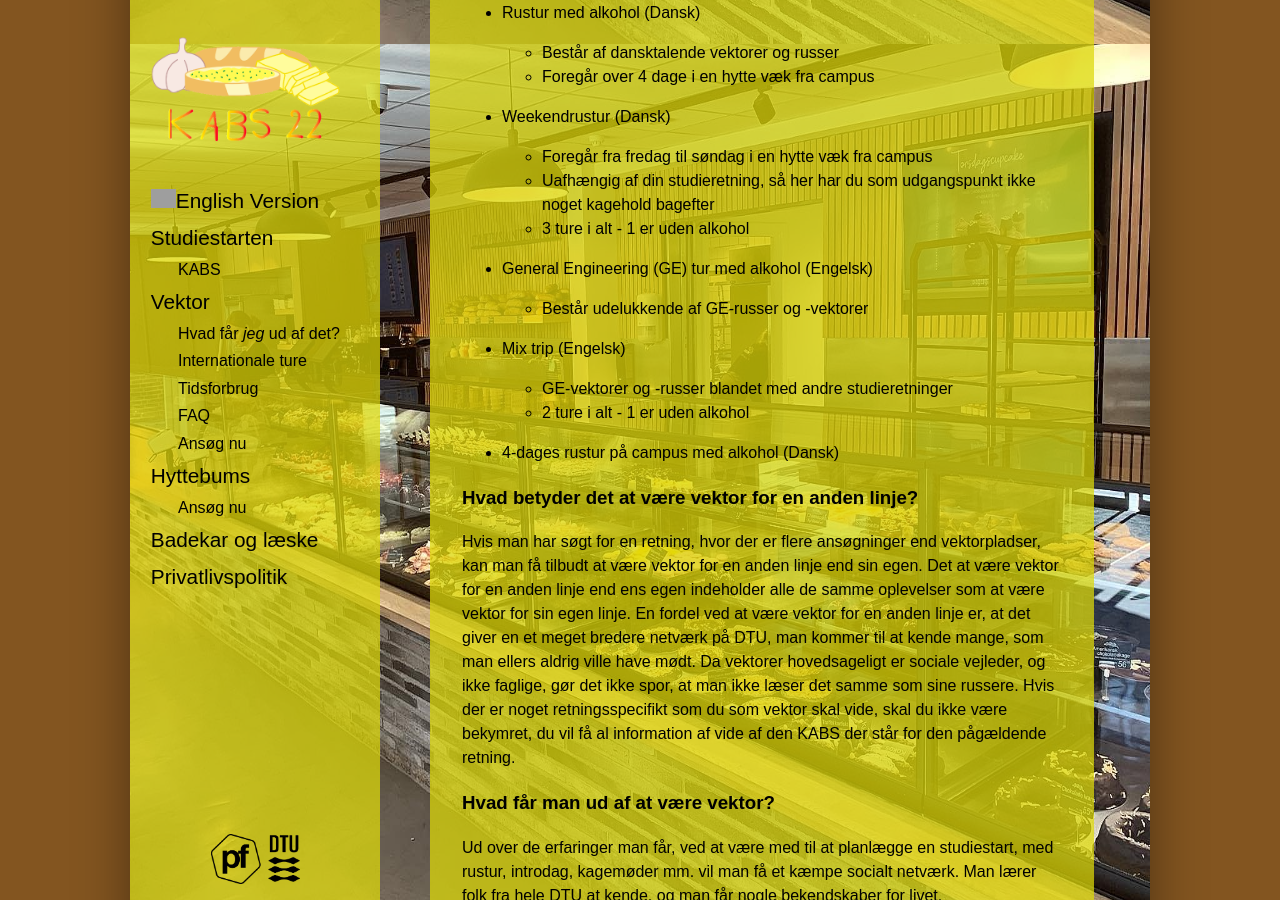
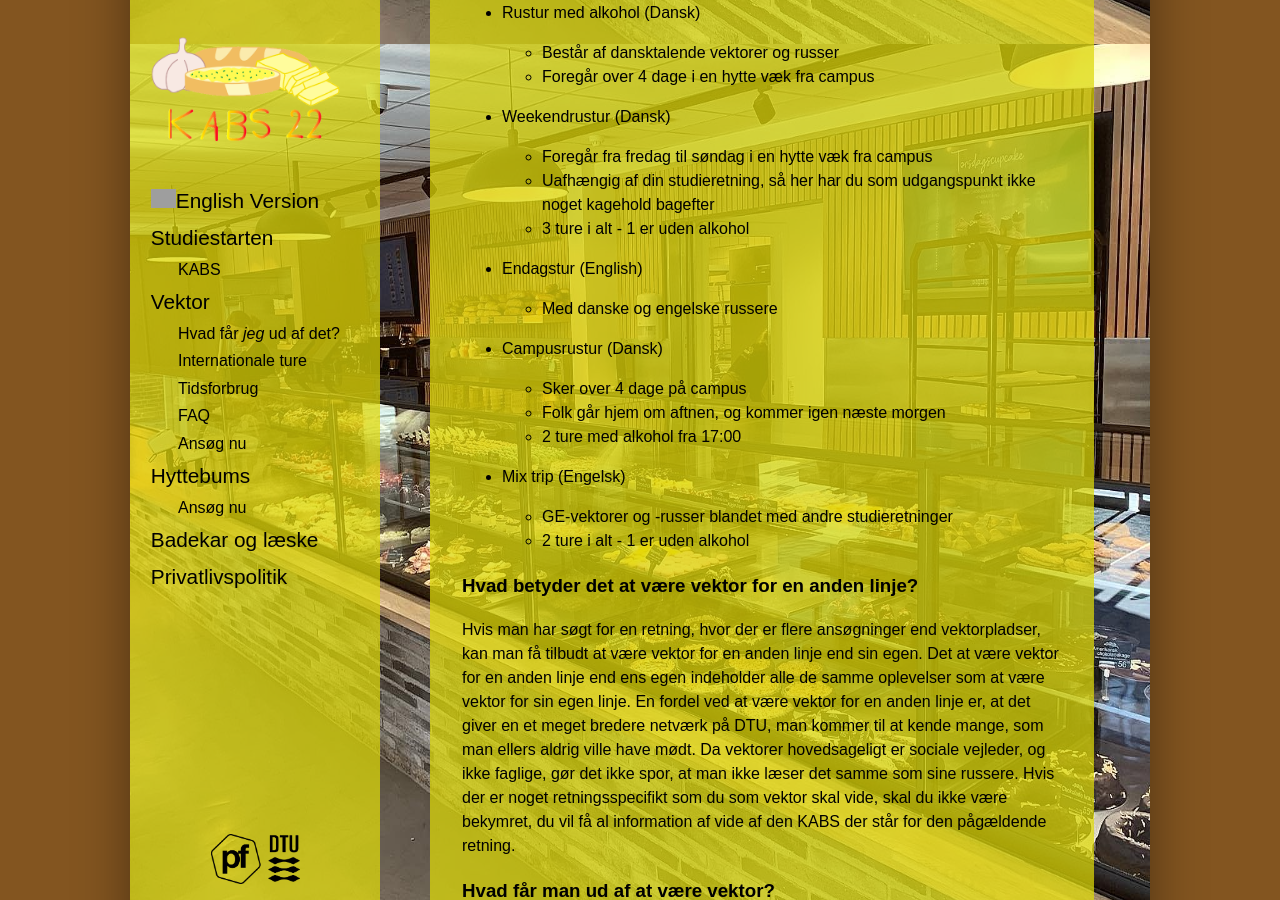
Before and after one commit to KABSDTU/kabsdtu.github.io, a Jekyll site: the page built from faq.md, in a window 1280 px wide and 900 px high, scrolled down 856 px. Built offline with Jekyll 4.4.1, drawn with Linux system fonts in a browser that asks for light colours; some web fonts are replaced; grey boxes are pictures that could not be loaded.

Commit message:
fixed nogle beskriverlser

```diff
--- a/faq.md
+++ b/faq.md
@@ -27,7 +27,6 @@ title: FAQ
 <p>Se <a href="/ansog-som-vektor.html">Ansøg nu</a>.</p>
 
 <h3><b>Hvilke slags rusture bliver tilbudt?</b></h3>
-
 <ul>
     <li> Rustur med alkohol (Dansk)
         <ul>
@@ -42,9 +41,16 @@ title: FAQ
             <li>3 ture i alt - 1 er uden alkohol</li>
         </ul>
     </li>
-    <li> General Engineering (GE) tur med alkohol (Engelsk)
+    <li> Endagstur (English)
         <ul>
-            <li>Består udelukkende af GE-russer og -vektorer</li>
+            <li>Med danske og engelske russere</li>
+        </ul>
+    </li>
+    <li> Campusrustur (Dansk)
+        <ul>
+            <li>Sker over 4 dage på campus</li>
+            <li>Folk går hjem om aftnen, og kommer igen næste morgen</li>
+            <li>2 ture med alkohol fra 17:00</li>
         </ul>
     </li>
     <li> Mix trip (Engelsk)
@@ -52,8 +58,6 @@ title: FAQ
             <li>GE-vektorer og -russer blandet med andre studieretninger</li>
             <li>2 ture i alt - 1 er uden alkohol</li>
         </ul>
-    </li>
-    <li> 4-dages rustur på campus med alkohol (Dansk)
     </li>
 </ul>
 
```
Also changed, not shown: internationale-ture.md (+1 -5 lines).
